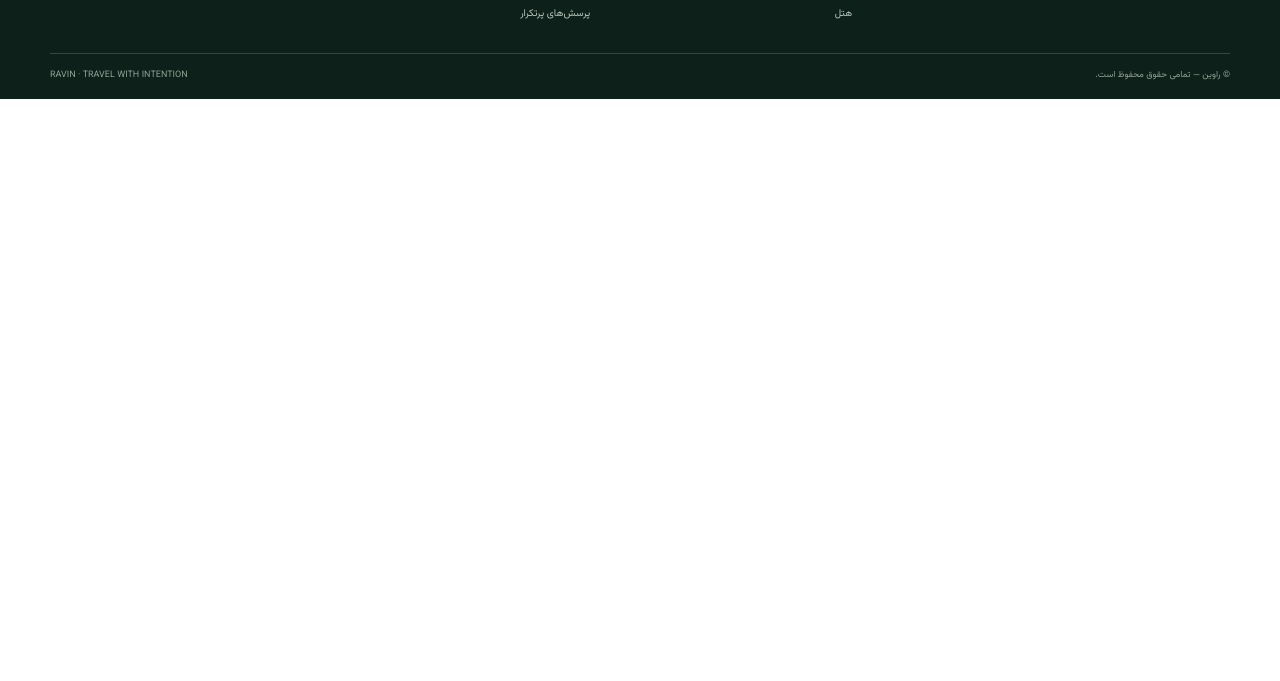
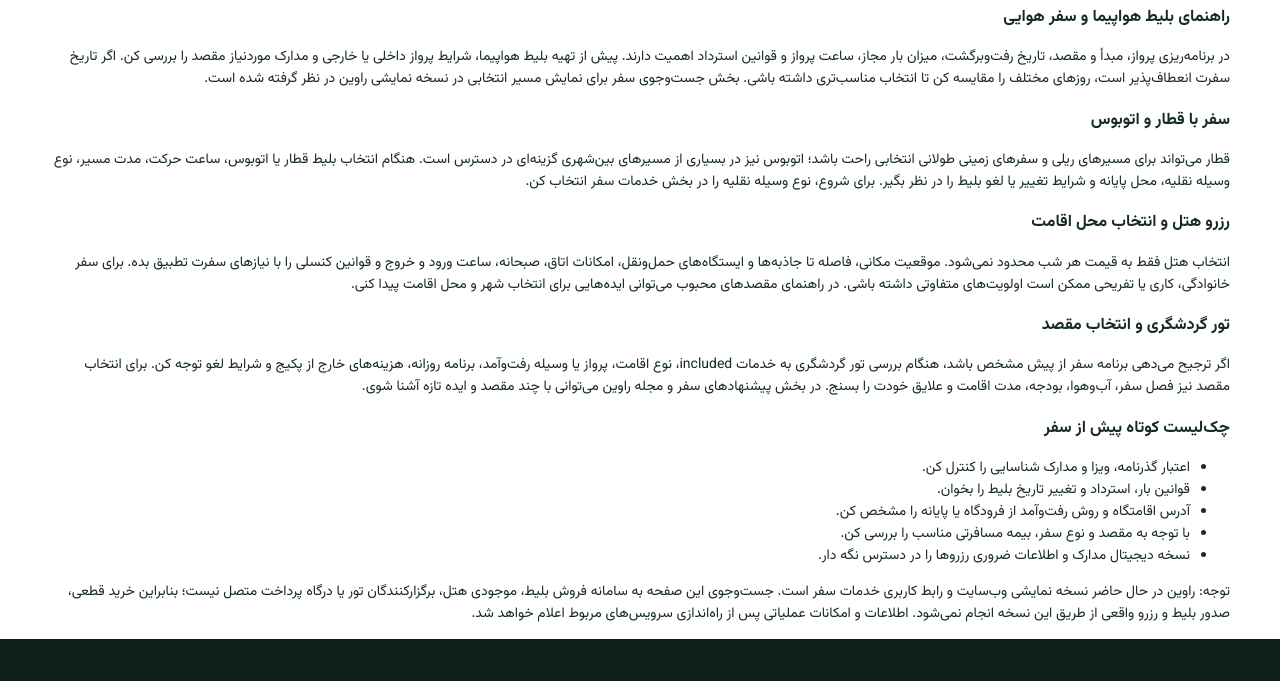
Before and after one commit to farzadesmaeilii-collab/ravin-travel, a plain HTML site: page index.html in a window 1280 px wide. Shown: the part 4847-5528 px from the top of the page. Before the commit the page ends 4946 px from the top, so only its background shows below. Drawn offline with Linux system fonts and the light colour scheme.

Commit message:
Add Persian SEO guide section and improve homepage metadata

```diff
--- a/index.html
+++ b/index.html
@@ -3,10 +3,10 @@
 <head>
 <meta charset="utf-8"><meta name="viewport" content="width=device-width, initial-scale=1">
 <meta name="theme-color" content="#fff">
-<title>راوین | خرید بلیط، رزرو هتل و برنامه‌ریزی سفر</title>
-<meta name="description" content="در راوین پرواز، قطار، اتوبوس، هتل و تور را جست‌وجو کن؛ مقصد بعدی‌ات را با پیشنهادها و راهنماهای سفر پیدا کن.">
+<title>راوین | بلیط هواپیما، قطار، اتوبوس، هتل و راهنمای سفر</title>
+<meta name="description" content="راهنمای برنامه‌ریزی سفر، آشنایی با بلیط هواپیما، قطار و اتوبوس، انتخاب هتل و تور گردشگری و کشف مقصدهای محبوب در راوین.">
 <meta name="robots" content="index,follow"><link rel="canonical" href="https://ravin-travel.vercel.app/">
-<meta property="og:type" content="website"><meta property="og:locale" content="fa_IR"><meta property="og:title" content="راوین | سفر بعدی‌ات را پیدا کن"><meta property="og:description" content="جست‌وجوی خدمات سفر، پیشنهاد مقصدها و راهنمای سفر در راوین."><meta property="og:image" content="assets/images/travel-cover.jpg">
+<meta property="og:url" content="https://ravin-travel.vercel.app/"><meta property="og:type" content="website"><meta property="og:locale" content="fa_IR"><meta property="og:title" content="راوین | سفر بعدی‌ات را پیدا کن"><meta property="og:description" content="جست‌وجوی خدمات سفر، پیشنهاد مقصدها و راهنمای سفر در راوین."><meta property="og:image" content="assets/images/travel-cover.jpg">
 <link rel="icon" href="assets/favicon.svg" type="image/svg+xml"><link rel="preconnect" href="https://fonts.googleapis.com"><link rel="preconnect" href="https://fonts.gstatic.com" crossorigin><link rel="preconnect" href="https://images.unsplash.com"><link href="https://fonts.googleapis.com/css2?family=Vazirmatn:wght@300;400;500;600;700;800;900&display=swap" rel="stylesheet"><link rel="stylesheet" href="styles.css">
 <script type="application/ld+json">{"@context":"https://schema.org","@type":"TravelAgency","name":"راوین","alternateName":"RAVIN Travel","url":"https://ravin-travel.vercel.app/","description":"جست‌وجو و برنامه‌ریزی خدمات سفر و گردشگری.","areaServed":"IR","availableLanguage":["fa","en"]}</script>
 </head>
@@ -54,6 +54,42 @@
 <section class="section faq-section" id="faq"><div class="container faq-layout"><div><span class="section-kicker">پرسش‌های پرتکرار</span><h2>پاسخ چند سؤال<br><em>قبل از سفر</em></h2></div><div class="faq-list"><details><summary>آیا امکان خرید بلیط در این نسخه وجود دارد؟</summary><p>خیر. این نسخه، رابط نمایشی Frontend است و هنوز به تأمین‌کنندگان بلیط، هتل یا درگاه پرداخت متصل نیست.</p></details><details><summary>چطور مقصد مناسب را انتخاب کنم؟</summary><p>بودجه، فصل سفر، مدت اقامت و سبک تجربه موردعلاقه‌ات را در نظر بگیر و راهنماهای مقصد را مقایسه کن.</p></details><details><summary>آیا فرم جست‌وجو نتیجه واقعی نشان می‌دهد؟</summary><p>در حال حاضر فرم برای نمایش تعامل رابط کاربری طراحی شده و نتیجه واقعی فقط پس از اتصال API تأمین‌کننده قابل ارائه است.</p></details></div></div></section>
 <section class="newsletter-section" id="support"><div class="container newsletter-inner"><div><span class="section-kicker light">نامه‌ای از جهان</span><h2>ایده سفر بعدی‌ات را <em>از دست نده.</em></h2><p>برای دریافت راهنماها و الهام‌های تازه سفر، ایمیلت را ثبت کن.</p></div><form id="newsletterForm"><label class="sr-only" for="newsletterEmail">ایمیل</label><input id="newsletterEmail" type="email" placeholder="آدرس ایمیل" required><button type="submit">عضویت <b>←</b></button><small id="newsletterMessage">عضویت در این نسخه نمایشی فعال نیست.</small></form></div></section>
 </main>
+
+<section class="seo-content-section" aria-labelledby="seo-title">
+  <div class="container seo-content">
+    <span class="section-kicker">راهنمای انتخاب و برنامه‌ریزی سفر</span>
+    <h2 id="seo-title">راوین؛ همراه برنامه‌ریزی سفر و کشف مقصدهای تازه</h2>
+    <p>برای یک سفر خوب، فقط انتخاب مقصد کافی نیست. باید مسیر رفت‌وآمد، زمان مناسب، محل اقامت و هزینه‌های سفر را هم در نظر بگیری. راوین با هدف ساده‌تر کردن مسیر برنامه‌ریزی سفر طراحی شده است؛ جایی برای آشنایی با خدمات سفر، بررسی مقصدهای محبوب و خواندن راهنماهایی که به انتخاب آگاهانه‌تر کمک می‌کنند. در این صفحه می‌توانی بخش‌های مختلف سفر را مرور کنی و برای قدم بعدی برنامه‌ریزی داشته باشی.</p>
+    <div class="seo-columns">
+      <div>
+        <h3>راهنمای بلیط هواپیما و سفر هوایی</h3>
+        <p>در برنامه‌ریزی پرواز، مبدأ و مقصد، تاریخ رفت‌وبرگشت، میزان بار مجاز، ساعت پرواز و قوانین استرداد اهمیت دارند. پیش از تهیه بلیط هواپیما، شرایط پرواز داخلی یا خارجی و مدارک موردنیاز مقصد را بررسی کن. اگر تاریخ سفرت انعطاف‌پذیر است، روزهای مختلف را مقایسه کن تا انتخاب مناسب‌تری داشته باشی. بخش <a href="#booking">جست‌وجوی سفر</a> برای نمایش مسیر انتخابی در نسخه نمایشی راوین در نظر گرفته شده است.</p>
+      </div>
+      <div>
+        <h3>سفر با قطار و اتوبوس</h3>
+        <p>قطار می‌تواند برای مسیرهای ریلی و سفرهای زمینی طولانی انتخابی راحت باشد؛ اتوبوس نیز در بسیاری از مسیرهای بین‌شهری گزینه‌ای در دسترس است. هنگام انتخاب بلیط قطار یا اتوبوس، ساعت حرکت، مدت مسیر، نوع وسیله نقلیه، محل پایانه و شرایط تغییر یا لغو بلیط را در نظر بگیر. برای شروع، نوع وسیله نقلیه را در <a href="#booking">بخش خدمات سفر</a> انتخاب کن.</p>
+      </div>
+      <div>
+        <h3>رزرو هتل و انتخاب محل اقامت</h3>
+        <p>انتخاب هتل فقط به قیمت هر شب محدود نمی‌شود. موقعیت مکانی، فاصله تا جاذبه‌ها و ایستگاه‌های حمل‌ونقل، امکانات اتاق، صبحانه، ساعت ورود و خروج و قوانین کنسلی را با نیازهای سفرت تطبیق بده. برای سفر خانوادگی، کاری یا تفریحی ممکن است اولویت‌های متفاوتی داشته باشی. در راهنمای <a href="#destinations">مقصدهای محبوب</a> می‌توانی ایده‌هایی برای انتخاب شهر و محل اقامت پیدا کنی.</p>
+      </div>
+      <div>
+        <h3>تور گردشگری و انتخاب مقصد</h3>
+        <p>اگر ترجیح می‌دهی برنامه سفر از پیش مشخص باشد، هنگام بررسی تور گردشگری به خدمات included، نوع اقامت، پرواز یا وسیله رفت‌وآمد، برنامه روزانه، هزینه‌های خارج از پکیج و شرایط لغو توجه کن. برای انتخاب مقصد نیز فصل سفر، آب‌وهوا، بودجه، مدت اقامت و علایق خودت را بسنج. در بخش <a href="#tours">پیشنهادهای سفر</a> و <a href="#journal">مجله راوین</a> می‌توانی با چند مقصد و ایده تازه آشنا شوی.</p>
+      </div>
+    </div>
+    <h3>چک‌لیست کوتاه پیش از سفر</h3>
+    <ul class="seo-checklist">
+      <li>اعتبار گذرنامه، ویزا و مدارک شناسایی را کنترل کن.</li>
+      <li>قوانین بار، استرداد و تغییر تاریخ بلیط را بخوان.</li>
+      <li>آدرس اقامتگاه و روش رفت‌وآمد از فرودگاه یا پایانه را مشخص کن.</li>
+      <li>با توجه به مقصد و نوع سفر، بیمه مسافرتی مناسب را بررسی کن.</li>
+      <li>نسخه دیجیتال مدارک و اطلاعات ضروری رزروها را در دسترس نگه دار.</li>
+    </ul>
+    <p class="seo-disclaimer">توجه: راوین در حال حاضر نسخه نمایشی وب‌سایت و رابط کاربری خدمات سفر است. جست‌وجوی این صفحه به سامانه فروش بلیط، موجودی هتل، برگزارکنندگان تور یا درگاه پرداخت متصل نیست؛ بنابراین خرید قطعی، صدور بلیط و رزرو واقعی از طریق این نسخه انجام نمی‌شود. اطلاعات و امکانات عملیاتی پس از راه‌اندازی سرویس‌های مربوط اعلام خواهد شد.</p>
+  </div>
+</section>
+
 <footer class="site-footer"><div class="container footer-grid"><div class="footer-brand"><img src="assets/logo-light.svg" alt="راوین" width="130" height="42"><p>راوین؛ برای کشف مقصدهای تازه و برنامه‌ریزی هوشمندانه‌تر سفر.</p></div><div><h3>خدمات سفر</h3><a href="#booking">پرواز</a><a href="#booking" data-nav-tab="train">قطار</a><a href="#booking" data-nav-tab="bus">اتوبوس</a><a href="#booking" data-nav-tab="hotel">هتل</a></div><div><h3>راهنمای سفر</h3><a href="#destinations">مقصدهای محبوب</a><a href="#tours">پیشنهادهای سفر</a><a href="#journal">مجله راوین</a><a href="#faq">پرسش‌های پرتکرار</a></div><div><h3>ارتباط با راوین</h3><a href="#support">پشتیبانی</a><a href="mailto:hello@ravin-travel.com">hello@ravin-travel.com</a><p class="footer-note">این وب‌سایت در حال توسعه است.</p></div></div><div class="container footer-bottom"><span>© راوین — تمامی حقوق محفوظ است.</span><span>RAVIN · TRAVEL WITH INTENTION</span></div></footer>
 <div class="toast" id="toast" role="status" aria-live="polite"></div>
 <dialog class="login-dialog" id="loginDialog"><button class="dialog-close" id="closeDialog" aria-label="بستن">×</button><h2>به راوین خوش آمدی</h2><p>ورود و ثبت‌نام در نسخه نمایشی فعال نیست.</p><button class="btn btn-primary" id="dialogOk">متوجه شدم</button></dialog>
```
